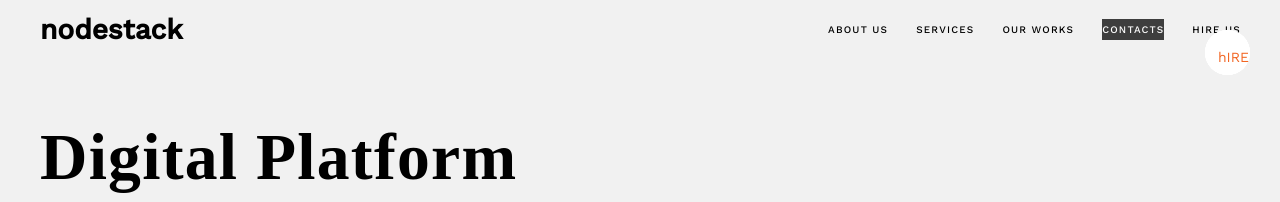
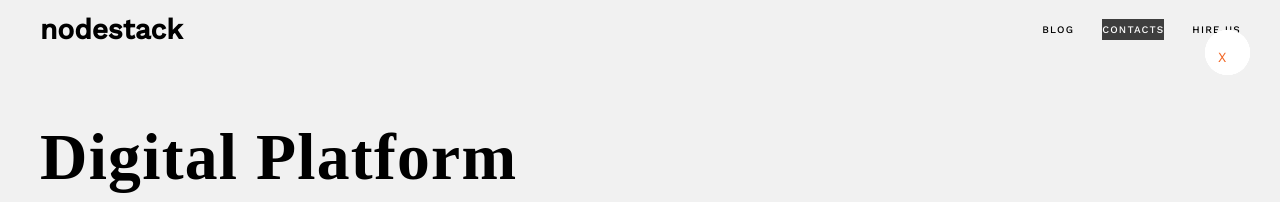
Before and after one commit to nodestack/nodestack.github.io, a Jekyll site: the page built from index.html, in a window 1280 px wide. Shown: the top 202 px of the page. Built offline with Jekyll 4.4.1, drawn with Linux system fonts in a browser that asks for light colours; nearby versions of some CDN libraries; some web fonts are replaced.

Commit message:
Update nav.html

```diff
--- a/_includes/nav.html
+++ b/_includes/nav.html
@@ -8,17 +8,15 @@
                 <div class="menui bottom-menu"></div>
               </div>
             </a>
-              <li><a href="./">Home</a></li>
-              <li><a href="#about">About Us</a></li>
-              <li><a href="#services">Services</a></li>
+
               <li><a href="#lab">Our Works</a></li>
               <li><a href="#contact-us">Contacts</a></li>
-              <li><a href="#blog">Hire us</a></li>
+
             </ul>
 
             <!-- THIS IS THE ICON -->
               <a href="javascript:void(0)" class="icon">
-              hIRE
+              X
               </div>
 
 
@@ -35,17 +33,8 @@
             <!-- Collect the nav links, forms, and other content for toggling -->
             <div class="collapse navbar-collapse" id="bs-example-navbar-collapse-1">
                 <ul class="nav navbar-nav navbar-right">
-                    <li class="hidden">
-                        <a href="#page-top"></a>
-                    </li>
                     <li class="page-scroll">
-                        <a href="#about">About Us</a>
-                    </li>
-                    <li class="page-scroll">
-                        <a href="#services">Services</a>
-                    </li>
-                    <li class="page-scroll">
-                        <a href="#">Our Works</a>
+                        <a href="#">Blog</a>
                     </li>
                     <li class="page-scroll">
                         <a href="#contact-us">Contacts</a>
```
